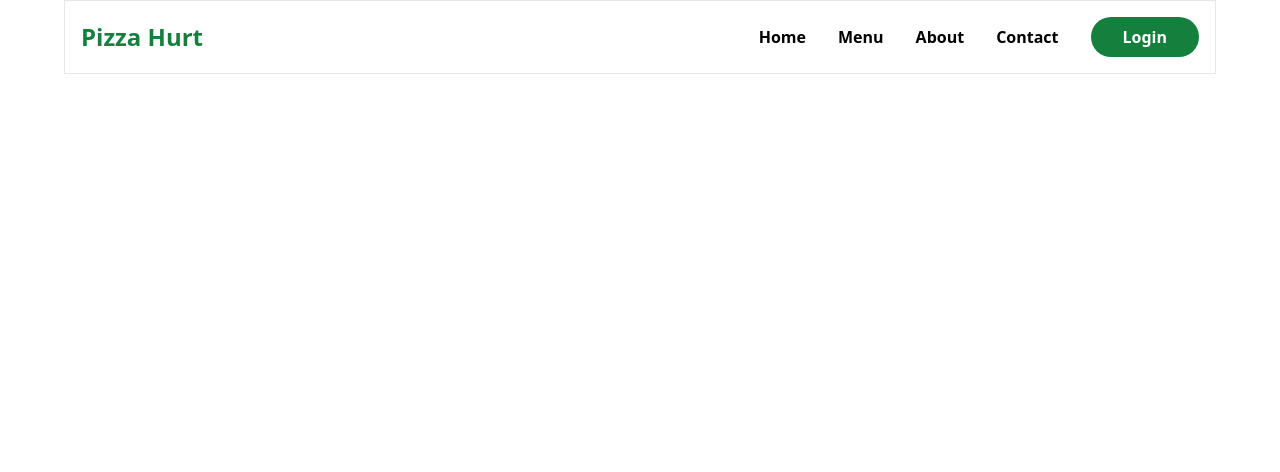
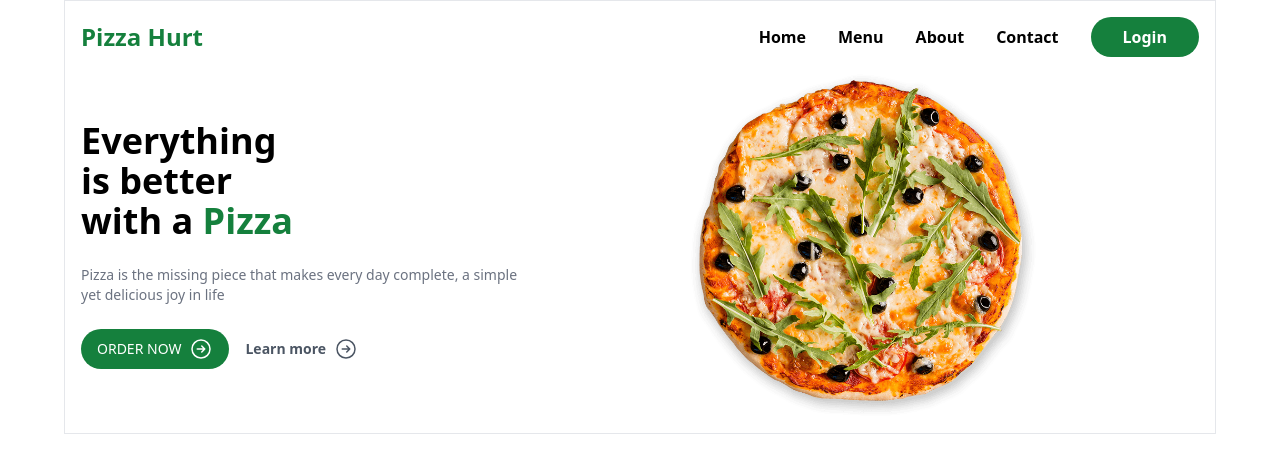
Before and after one commit to deveshbis/food-ordering-app, a Next.js app: page / in a window 1280 px wide. Shown: the top 472 px of the page. Built offline with nearby package versions, Linux system fonts and the light colour scheme.

Commit message:
added heros section

```diff
--- a/src/app/globals.css
+++ b/src/app/globals.css
@@ -1,6 +1,12 @@
 @tailwind base;
 @tailwind components;
 @tailwind utilities;
+
+
+section.hero{
+  @apply block md:grid;
+  grid-template-columns: .4fr .6fr;
+}
 
 /* :root {
   --background: #ffffff;
--- a/src/app/page.js
+++ b/src/app/page.js
@@ -1,11 +1,11 @@
 import Header from "@/components/layout/Header";
-import Image from "next/image";
-import Link from "next/link";
+import Hero from "@/components/layout/Hero";
 
 export default function Home() {
   return (
     <>
       <Header/>
+      <Hero/>
     </>
   );
 }
--- /dev/null
+++ b/src/components/icons/Right.js
@@ -0,0 +1,7 @@
+export default function Right({className="w-6 h-6"}) {
+    return (
+      <svg xmlns="http://www.w3.org/2000/svg" fill="none" viewBox="0 0 24 24" strokeWidth={1.5} stroke="currentColor" className={className}>
+        <path strokeLinecap="round" strokeLinejoin="round" d="M12.75 15l3-3m0 0l-3-3m3 3h-7.5M21 12a9 9 0 11-18 0 9 9 0 0118 0z" />
+      </svg>
+    );
+  }
--- /dev/null
+++ b/src/components/layout/Hero.js
@@ -0,0 +1,38 @@
+import Image from "next/image";
+import Right from "../icons/Right";
+
+export default function Hero() {
+
+    return (
+        <>
+            <section className="hero md:mt-4">
+                <div className="py-8 md:py-12">
+                    <h1 className="text-4xl font-semibold">
+                        Everything<br />
+                        is better<br />
+                        with a&nbsp;
+                        <span className="text-green-700">
+                            Pizza
+                        </span>
+                    </h1>
+                    <p className="my-6 text-gray-500 text-sm">
+                        Pizza is the missing piece that makes every day complete, a simple yet delicious joy in life
+                    </p>
+                    <div className="flex gap-4 text-sm">
+                        <button className="flex justify-center bg-green-700 uppercase  items-center gap-2 text-white px-4 py-2 rounded-full">
+                            Order now
+                            <Right />
+                        </button>
+                        <button className="flex items-center border-0 gap-2 py-2 text-gray-600 font-semibold">
+                            Learn more
+                            <Right />
+                        </button>
+                    </div>
+                </div>
+                <div className="relative hidden md:block">
+                    <Image src={'/pizza.png'} layout={'fill'} objectFit={'contain'} alt={'pizza'} />
+                </div>
+            </section>
+        </>
+    );
+}
```
Also changed, not shown: public/pizza.jfif (added), public/pizza.png (added).
